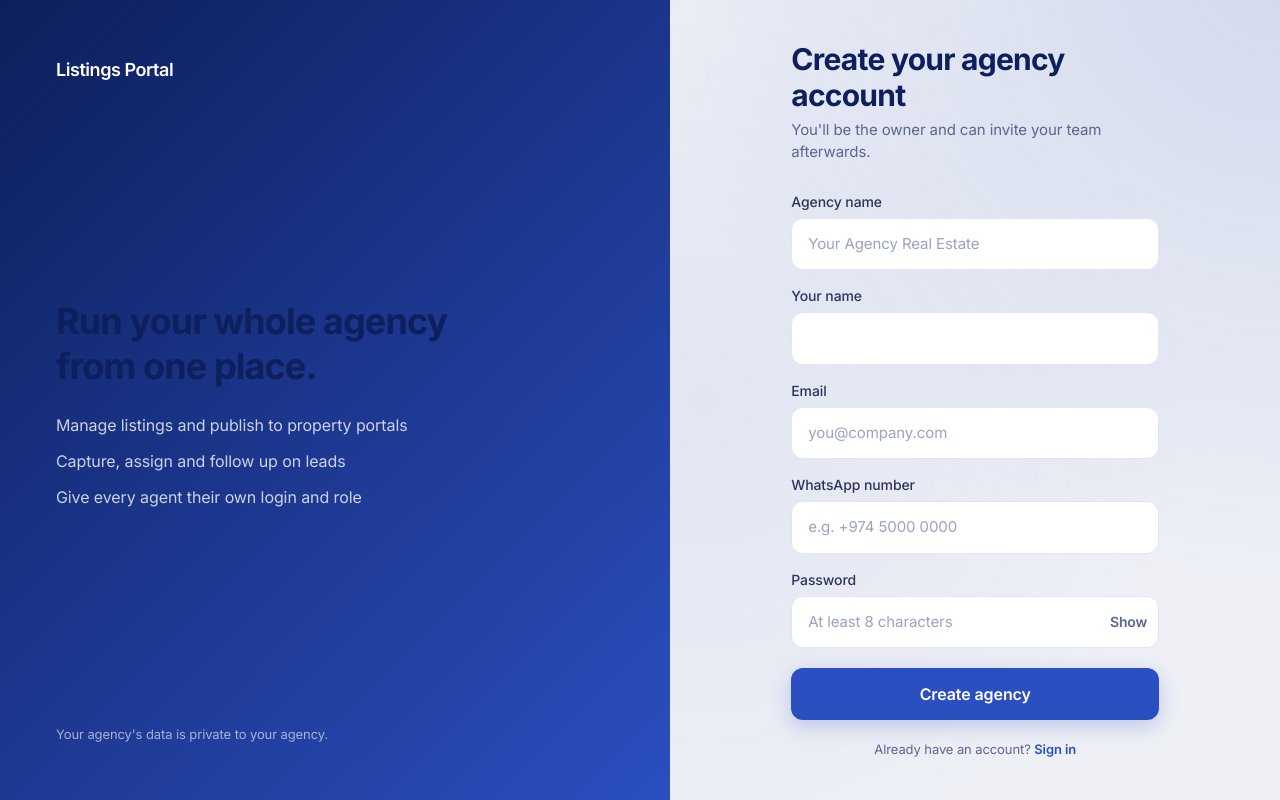
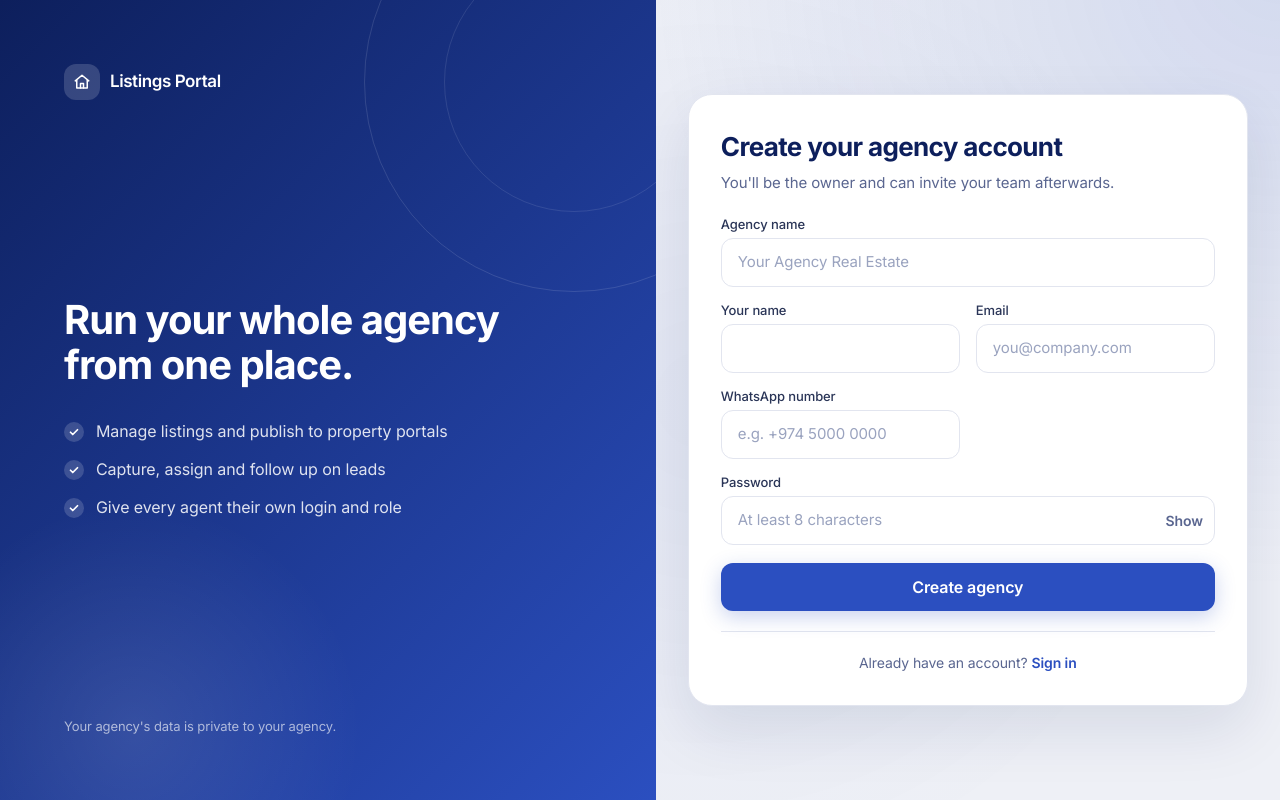
Before and after one commit to luxuryestatesqa-sys/Property-Management, a Next.js app: page /signup in a window 1280 px wide. Built offline with nearby package versions, Linux system fonts and the light colour scheme; no server answers.

Commit message:
Redesign login and signup pages with shared AuthShell layout
Co-Authored-By: Claude Sonnet 5.5 <noreply@anthropic.com>

```diff
--- a/app/login/page.tsx
+++ b/app/login/page.tsx
@@ -4,12 +4,14 @@ import { useState, Suspense } from "react";
 import { signIn } from "next-auth/react";
 import { useRouter, useSearchParams } from "next/navigation";
 import Link from "next/link";
+import AuthShell from "@/components/AuthShell";
 
 function LoginForm() {
   const router = useRouter();
   const searchParams = useSearchParams();
   const [email, setEmail] = useState("");
   const [password, setPassword] = useState("");
+  const [showPassword, setShowPassword] = useState(false);
   const [loading, setLoading] = useState(false);
   const [error, setError] = useState("");
 
@@ -38,84 +40,81 @@ function LoginForm() {
   }
 
   return (
-    <div className="min-h-screen flex flex-col justify-center px-6 py-10 lg:grid lg:grid-cols-[1.1fr_1fr] lg:p-0">
-      <aside className="hidden lg:flex flex-col justify-between p-14 text-white" style={{ background: "var(--gradient-primary)" }}>
-        <div className="text-[18px] font-semibold tracking-tight">Listings Portal</div>
-        <div>
-          <h2 className="text-4xl font-bold leading-tight tracking-tight max-w-md">
-            Every listing, every agent, one workspace.
-          </h2>
-          <p className="mt-4 text-[16px] max-w-md leading-relaxed" style={{ color: "rgba(255,255,255,0.78)" }}>
-            Search the whole company inventory, manage your own properties and publish to portals in a few clicks.
-          </p>
-        </div>
-        <p className="text-[13px]" style={{ color: "rgba(255,255,255,0.6)" }}>Agent Listings Portal</p>
-      </aside>
-      <div className="mx-auto w-full max-w-sm lg:max-w-md lg:flex lg:flex-col lg:justify-center lg:px-10">
-        <div className="flex flex-col items-center mb-8 lg:hidden">
-          <p className="text-xl font-bold">Listings Portal</p>
-          <p className="text-sm text-muted">Agent sign in</p>
-        </div>
-        <div className="hidden lg:block mb-8">
-          <h1 className="text-3xl font-bold tracking-tight">Welcome back</h1>
+    <AuthShell
+      headline="Every listing, every agent, one workspace."
+      points={[
+        "Search the whole company inventory",
+        "Manage your own properties and leads",
+        "Publish to portals in a few clicks",
+      ]}
+      footnote="Agent Listings Portal"
+    >
+      <div className="mb-7">
+        <h1 className="text-[28px] font-bold tracking-tight" style={{ color: "var(--primary-dark)" }}>Welcome back</h1>
         <p className="text-[15px] text-muted mt-1.5">Sign in to your agent account to continue.</p>
       </div>
 
       <form onSubmit={handleSubmit} className="flex flex-col gap-4">
         <div>
-            <label className="text-sm font-medium text-foreground block mb-1.5">Email</label>
+          <label htmlFor="email" className="text-sm font-medium text-foreground block mb-1.5">Email</label>
           <input
+            id="email"
             type="email"
             required
             autoComplete="username"
             value={email}
             onChange={(e) => setEmail(e.target.value)}
-              className="w-full rounded-xl border border-border bg-surface px-4 py-3.5 text-base outline-none focus:border-primary"
+            className="w-full rounded-xl border border-border px-4 py-3.5 text-base outline-none"
             placeholder="you@company.com"
           />
         </div>
         <div>
-            <label className="text-sm font-medium text-foreground block mb-1.5">Password</label>
+          <div className="flex items-center justify-between mb-1.5">
+            <label htmlFor="password" className="text-sm font-medium text-foreground">Password</label>
+            <Link href="/forgot-password" className="text-[13px] font-semibold" style={{ color: "var(--primary)" }}>
+              Forgot password?
+            </Link>
+          </div>
+          <div className="relative">
             <input
-              type="password"
+              id="password"
+              type={showPassword ? "text" : "password"}
               required
               autoComplete="current-password"
               value={password}
               onChange={(e) => setPassword(e.target.value)}
-              className="w-full rounded-xl border border-border bg-surface px-4 py-3.5 text-base outline-none focus:border-primary"
-              placeholder="••••••••"
+              className="w-full rounded-xl border border-border px-4 py-3.5 pr-16 text-base outline-none"
+              placeholder="Enter your password"
             />
+            <button type="button" onClick={() => setShowPassword((v) => !v)} className="absolute right-4 top-1/2 -translate-y-1/2 text-sm font-semibold text-muted">
+              {showPassword ? "Hide" : "Show"}
+            </button>
+          </div>
         </div>
 
         {error && (
-            <div className="rounded-xl bg-danger-bg text-danger text-sm px-4 py-3">{error}</div>
+          <div role="alert" className="rounded-xl bg-danger-bg text-danger text-sm px-4 py-3">{error}</div>
         )}
 
         <button
           type="submit"
           disabled={loading}
-            className="mt-2 w-full rounded-xl py-3.5 text-base font-semibold text-white active:opacity-80 disabled:opacity-60"
+          className="mt-1 w-full rounded-xl py-3.5 text-base font-semibold text-white active:opacity-80 disabled:opacity-60"
           style={{ background: "var(--primary)" }}
         >
-            {loading ? "Signing in..." : "Sign In"}
+          {loading ? "Signing in..." : "Sign in"}
         </button>
       </form>
 
-        <p className="text-center text-[13px] text-muted mt-5">
-          <Link href="/forgot-password" className="font-semibold" style={{ color: "var(--primary)" }}>
-            Forgot your password?
-          </Link>
-        </p>
       {process.env.NEXT_PUBLIC_ALLOW_SIGNUP !== "false" && (
-          <p className="text-center text-[13px] text-muted mt-3">
+        <p className="text-center text-[14px] text-muted mt-7 pt-6 border-t border-border">
           New agency?{" "}
           <Link href="/signup" className="font-semibold" style={{ color: "var(--primary)" }}>
             Create an account
           </Link>
         </p>
       )}
-      </div>
-    </div>
+    </AuthShell>
   );
 }
 
--- a/app/signup/page.tsx
+++ b/app/signup/page.tsx
@@ -5,8 +5,9 @@ import Link from "next/link";
 import { signIn } from "next-auth/react";
 import { useRouter } from "next/navigation";
 import { extractErrorMessage } from "@/lib/errors";
+import AuthShell from "@/components/AuthShell";
 
-const input = "w-full rounded-xl border border-border bg-surface px-4 py-3.5 text-base outline-none focus:border-primary";
+const input = "w-full rounded-xl border border-border px-4 py-3 text-[15px] outline-none";
 
 export default function SignupPage() {
   const router = useRouter();
@@ -48,45 +49,40 @@ export default function SignupPage() {
   }
 
   return (
-    <div className="min-h-screen flex flex-col justify-center px-6 py-10 lg:grid lg:grid-cols-[1.1fr_1fr] lg:p-0">
-      <aside className="hidden lg:flex flex-col justify-between p-14 text-white" style={{ background: "var(--gradient-primary)" }}>
-        <div className="text-[18px] font-semibold tracking-tight">Listings Portal</div>
-        <div>
-          <h2 className="text-4xl font-bold leading-tight tracking-tight max-w-md">Run your whole agency from one place.</h2>
-          <ul className="mt-6 flex flex-col gap-3 text-[16px] max-w-md" style={{ color: "rgba(255,255,255,0.78)" }}>
-            <li>Manage listings and publish to property portals</li>
-            <li>Capture, assign and follow up on leads</li>
-            <li>Give every agent their own login and role</li>
-          </ul>
-        </div>
-        <p className="text-[13px]" style={{ color: "rgba(255,255,255,0.6)" }}>Your agency&apos;s data is private to your agency.</p>
-      </aside>
-
-      <div className="mx-auto w-full max-w-sm lg:max-w-md lg:flex lg:flex-col lg:justify-center lg:px-10">
-        <div className="mb-7">
-          <h1 className="text-2xl lg:text-3xl font-bold tracking-tight">Create your agency account</h1>
+    <AuthShell
+      wide
+      headline="Run your whole agency from one place."
+      points={[
+        "Manage listings and publish to property portals",
+        "Capture, assign and follow up on leads",
+        "Give every agent their own login and role",
+      ]}
+      footnote="Your agency's data is private to your agency."
+    >
+        <div className="mb-5">
+          <h1 className="text-[26px] font-bold tracking-tight" style={{ color: "var(--primary-dark)" }}>Create your agency account</h1>
           <p className="text-[15px] text-muted mt-1.5">You&apos;ll be the owner and can invite your team afterwards.</p>
         </div>
 
-        <form onSubmit={handleSubmit} className="flex flex-col gap-4">
-          <div>
-            <label className="text-sm font-medium block mb-1.5">Agency name</label>
+        <form onSubmit={handleSubmit} className="grid grid-cols-1 gap-x-4 gap-y-3.5 sm:grid-cols-2">
+          <div className="sm:col-span-2">
+            <label className="text-[13px] font-medium block mb-1">Agency name</label>
             <input required value={agencyName} onChange={(e) => setAgencyName(e.target.value)} className={input} placeholder="Your Agency Real Estate" maxLength={60} />
           </div>
           <div>
-            <label className="text-sm font-medium block mb-1.5">Your name</label>
+            <label className="text-[13px] font-medium block mb-1">Your name</label>
             <input required value={name} onChange={(e) => setName(e.target.value)} className={input} autoComplete="name" />
           </div>
           <div>
-            <label className="text-sm font-medium block mb-1.5">Email</label>
+            <label className="text-[13px] font-medium block mb-1">Email</label>
             <input required type="email" inputMode="email" value={email} onChange={(e) => setEmail(e.target.value)} className={input} autoComplete="username" placeholder="you@company.com" />
           </div>
           <div>
-            <label className="text-sm font-medium block mb-1.5">WhatsApp number</label>
+            <label className="text-[13px] font-medium block mb-1">WhatsApp number</label>
             <input required type="tel" autoComplete="tel" value={whatsapp} onChange={(e) => setWhatsapp(e.target.value)} className={input} placeholder="e.g. +974 5000 0000" />
           </div>
-          <div>
-            <label className="text-sm font-medium block mb-1.5">Password</label>
+          <div className="sm:col-span-2">
+            <label className="text-[13px] font-medium block mb-1">Password</label>
             <div className="relative">
               <input required type={showPassword ? "text" : "password"} minLength={8} value={password} onChange={(e) => setPassword(e.target.value)} className={`${input} pr-16`} autoComplete="new-password" placeholder="At least 8 characters" />
               <button type="button" onClick={() => setShowPassword((v) => !v)} className="absolute right-3 top-1/2 -translate-y-1/2 text-sm font-semibold text-muted">
@@ -97,20 +93,19 @@ export default function SignupPage() {
           {/* honeypot */}
           <input tabIndex={-1} autoComplete="off" value={website} onChange={(e) => setWebsite(e.target.value)} className="hidden" aria-hidden="true" name="website" />
 
-          {error && <div className="rounded-xl bg-danger-bg text-danger text-sm px-4 py-3">{error}</div>}
+          {error && <div className="sm:col-span-2 rounded-xl bg-danger-bg text-danger text-sm px-4 py-3">{error}</div>}
 
-          <button type="submit" disabled={loading} className="mt-1 w-full rounded-xl py-3.5 text-base font-semibold text-white active:opacity-80 disabled:opacity-60" style={{ background: "var(--primary)" }}>
+          <button type="submit" disabled={loading} className="sm:col-span-2 mt-1 w-full rounded-xl py-3 text-base font-semibold text-white active:opacity-80 disabled:opacity-60" style={{ background: "var(--primary)" }}>
             {loading ? "Creating..." : "Create agency"}
           </button>
         </form>
 
-        <p className="text-center text-[13px] text-muted mt-5">
+        <p className="text-center text-[14px] text-muted mt-5 pt-5 border-t border-border">
           Already have an account?{" "}
           <Link href="/login" className="font-semibold" style={{ color: "var(--primary)" }}>
             Sign in
           </Link>
         </p>
-      </div>
-    </div>
+    </AuthShell>
   );
 }
--- /dev/null
+++ b/components/AuthShell.tsx
@@ -0,0 +1,83 @@
+import type { ReactNode } from "react";
+
+function Check() {
+  return (
+    <span className="mt-0.5 flex h-5 w-5 shrink-0 items-center justify-center rounded-full" style={{ background: "rgba(255,255,255,0.16)" }}>
+      <svg width="12" height="12" viewBox="0 0 24 24" fill="none" stroke="#fff" strokeWidth="3.5" strokeLinecap="round" strokeLinejoin="round" aria-hidden="true">
+        <path d="M5 12.5l4.5 4.5L19 7.5" />
+      </svg>
+    </span>
+  );
+}
+
+function Logo({ dark }: { dark?: boolean }) {
+  return (
+    <div className="flex items-center gap-2.5">
+      <span
+        className="flex h-9 w-9 items-center justify-center rounded-xl"
+        style={dark ? { background: "var(--gradient-primary)" } : { background: "rgba(255,255,255,0.16)" }}
+      >
+        <svg width="18" height="18" viewBox="0 0 24 24" fill="none" stroke="#fff" strokeWidth="2" strokeLinecap="round" strokeLinejoin="round" aria-hidden="true">
+          <path d="M3 10.5L12 3l9 7.5" />
+          <path d="M5 9.5V20h14V9.5" />
+          <path d="M10 20v-6h4v6" />
+        </svg>
+      </span>
+      <span className={`text-[17px] font-semibold tracking-tight ${dark ? "" : "text-white"}`} style={dark ? { color: "var(--primary-dark)" } : undefined}>
+        Listings Portal
+      </span>
+    </div>
+  );
+}
+
+/** Split-screen layout shared by login and signup: brand panel on the left (desktop), form card on the right. */
+export default function AuthShell({
+  headline,
+  points,
+  footnote,
+  wide,
+  children,
+}: {
+  headline: string;
+  points: string[];
+  footnote: string;
+  wide?: boolean;
+  children: ReactNode;
+}) {
+  return (
+    <div className="min-h-screen lg:grid lg:grid-cols-[1.05fr_1fr]">
+      <aside className="relative hidden overflow-hidden text-white lg:flex flex-col justify-between p-14 xl:p-16" style={{ background: "var(--gradient-primary)" }}>
+        {/* decorative rings */}
+        <div aria-hidden="true" className="pointer-events-none absolute -right-32 -top-32 h-[420px] w-[420px] rounded-full" style={{ border: "1px solid rgba(255,255,255,0.12)" }} />
+        <div aria-hidden="true" className="pointer-events-none absolute -right-12 -top-12 h-[260px] w-[260px] rounded-full" style={{ border: "1px solid rgba(255,255,255,0.10)" }} />
+        <div aria-hidden="true" className="pointer-events-none absolute -bottom-40 -left-24 h-[460px] w-[460px] rounded-full" style={{ background: "radial-gradient(circle, rgba(255,255,255,0.10), transparent 70%)" }} />
+
+        <div className="relative"><Logo /></div>
+
+        <div className="relative max-w-lg">
+          <h2 className="text-[40px] font-bold leading-[1.12] tracking-tight text-white">{headline}</h2>
+          <ul className="mt-8 flex flex-col gap-4">
+            {points.map((p) => (
+              <li key={p} className="flex items-start gap-3 text-[16px] leading-snug" style={{ color: "rgba(255,255,255,0.86)" }}>
+                <Check />
+                {p}
+              </li>
+            ))}
+          </ul>
+        </div>
+
+        <p className="relative text-[13px]" style={{ color: "rgba(255,255,255,0.62)" }}>{footnote}</p>
+      </aside>
+
+      <main className="flex min-h-screen flex-col items-center justify-center px-5 py-10 sm:px-8">
+        <div className="mb-8 lg:hidden"><Logo dark /></div>
+        <div
+          className={`w-full ${wide ? "max-w-[560px]" : "max-w-[440px]"} rounded-3xl p-6 sm:p-8`}
+          style={{ background: "var(--surface-elevated)", border: "1px solid var(--border)", boxShadow: "0 24px 60px rgba(13,31,92,0.10)" }}
+        >
+          {children}
+        </div>
+      </main>
+    </div>
+  );
+}
```
Lines whose indentation alone changed are shown as unchanged.
